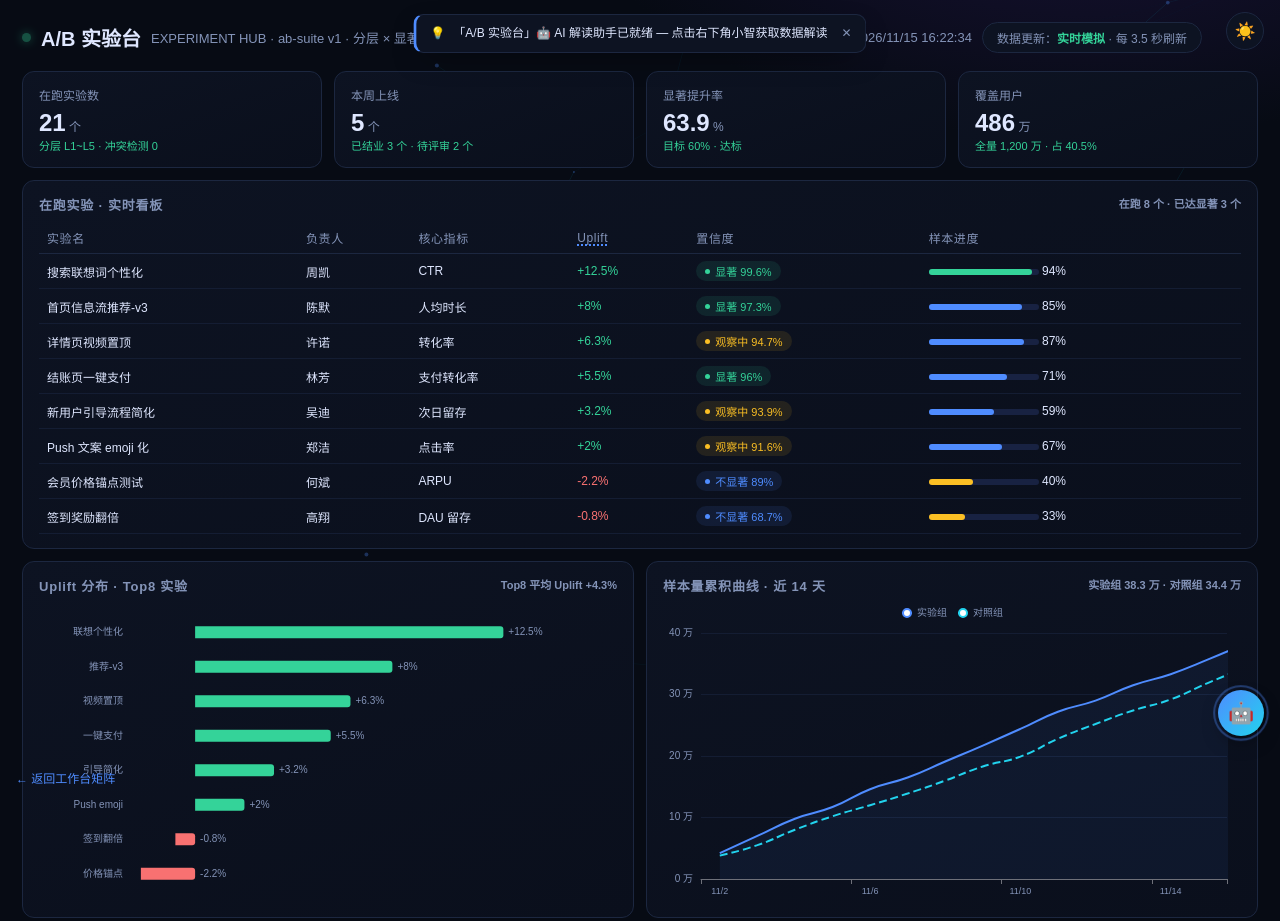
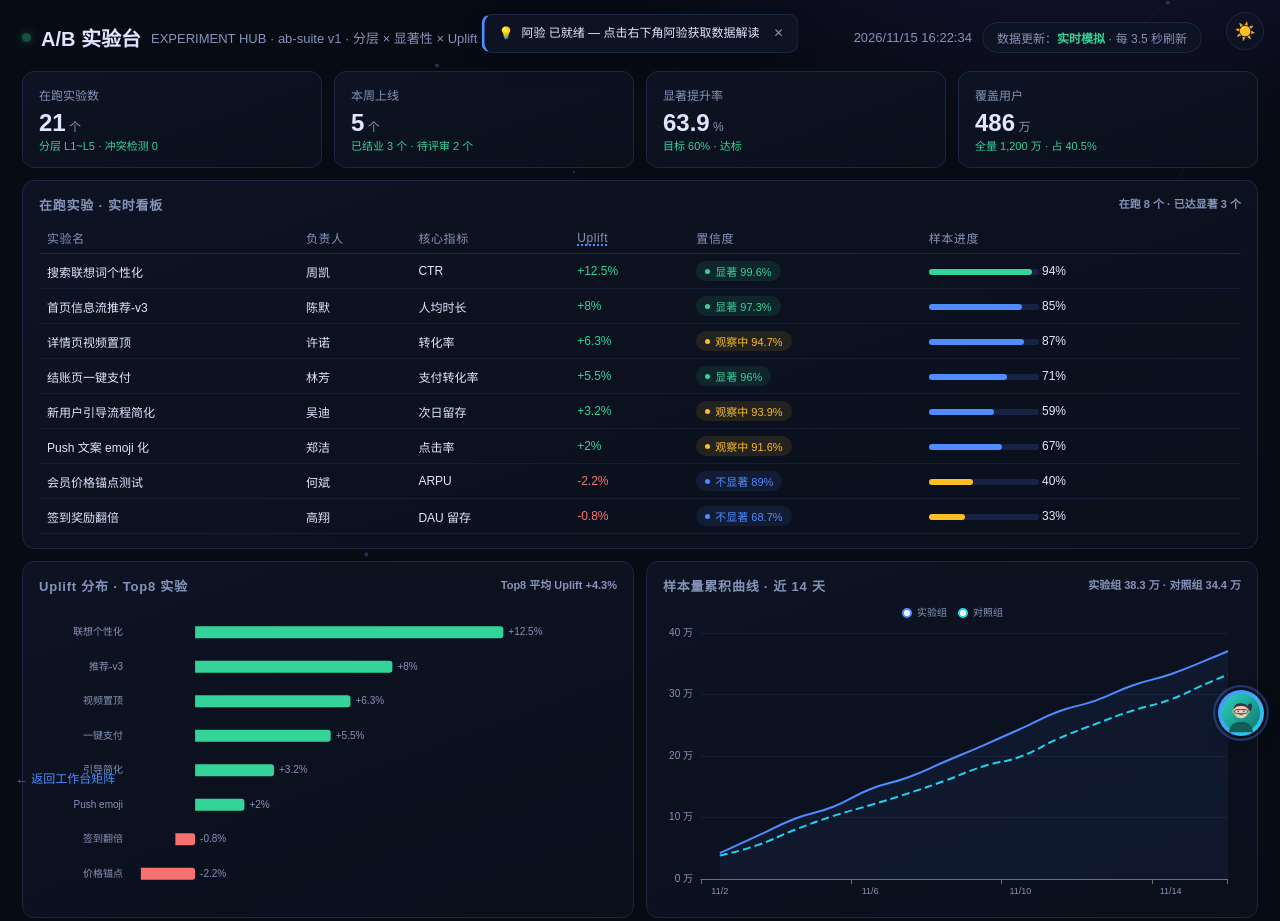
Before and after one commit to wuxiumu/zcode-workbench, a plain HTML site: page workbenches/ab-experiments/index.html in a window 1280 px wide. Shown: the top 921 px of the page. Drawn offline with nearby package versions, Linux system fonts and the light colour scheme.

Commit message:
feat(opt): P5 AI 小助手重设计 — 从通用机器人到虚拟员工身份卡
- fab 从 🤖 换成本页对应虚拟员工的迷你卡通头像（按路径自动映射，业务页面零配置）
- 面板头部员工身份卡（阿稳 · SRE 值班工程师 / 虚拟员工 · OPS CENTER · 在线），开屏问候改用人设文案
- 底部新增「👥 认识全团队」入口；va-team.js 注入 15 台（ai-assistant 之前加载）
- insights/advice/alerts 逻辑零改动，只换壳不换脑

```diff
--- a/assets/ai-assistant/ai-assistant.js
+++ b/assets/ai-assistant/ai-assistant.js
@@ -31,6 +31,14 @@
   window.__ZAI_LOADED__ = true;
 
   var cfg = function () { return window.AI_ASSISTANT || {}; };
+
+  /* 虚拟员工身份：按页面路径自动对号（va-team.js 提供数据；未加载则回退小智 🤖） */
+  var EMP = (function () {
+    try {
+      var m = location.pathname.match(/workbenches\/([a-z0-9-]+)/);
+      return (window.vaEmployee && window.vaEmployee(m ? m[1] : '')) || null;
+    } catch (e) { return null; }
+  })();
   var FALLBACK = { p1: '#0d1322', p2: '#0a0f1c', line: '#1c2740', txt: '#dfe7ff', sub: '#8494b8', acc: '#4f8cff', ok: '#34d399', warn: '#fbbf24', bad: '#f87171', cyan: '#22d3ee' };
   var v = function (n, f) {
     try { var x = getComputedStyle(document.documentElement).getPropertyValue(n).trim(); return x || FALLBACK[f]; } catch (e) { return FALLBACK[f]; }
@@ -67,7 +75,9 @@
     '.zai-chips{display:flex;gap:6px;flex-wrap:wrap;padding:8px 12px 2px}' +
     '.zai-chip{font-size:11px;color:var(--sub,' + FALLBACK.sub + ');background:var(--p2,' + FALLBACK.p2 + ');border:1px solid var(--line,' + FALLBACK.line + ');border-radius:99px;padding:4px 11px;cursor:pointer;transition:color .2s,border-color .2s;font-family:inherit}' +
     '.zai-chip:hover{color:var(--acc,' + FALLBACK.acc + ');border-color:var(--acc,' + FALLBACK.acc + ')}' +
-    '.zai-foot{padding:10px 12px 12px}' +
+    '.zai-foot{padding:10px 12px 12px;display:flex;gap:8px;align-items:stretch}' +
+    '.zai-team{display:flex;align-items:center;padding:0 13px;font-size:12px;color:var(--sub,' + FALLBACK.sub + ');text-decoration:none;border:1px solid var(--line,' + FALLBACK.line + ');border-radius:10px;white-space:nowrap;transition:color .2s,border-color .2s}' +
+    '.zai-team:hover{color:var(--acc,' + FALLBACK.acc + ');border-color:var(--acc,' + FALLBACK.acc + ')}' +
     '.zai-btn{width:100%;border:none;cursor:pointer;font-size:13px;font-weight:600;color:#fff;background:linear-gradient(92deg,var(--acc,' + FALLBACK.acc + '),var(--cyan,' + FALLBACK.cyan + '));border-radius:10px;padding:9px;font-family:inherit;transition:opacity .2s}' +
     '.zai-btn:disabled{opacity:.55;cursor:wait}' +
     '.zai-typing{display:inline-flex;gap:4px;padding:4px 2px}' +
@@ -109,16 +119,18 @@
 
   /* ---------------- 机器人面板 ---------------- */
   var fab = document.createElement('button');
-  fab.className = 'zai-fab'; fab.title = 'AI 解读助手'; fab.textContent = '🤖';
+  fab.className = 'zai-fab';
+  fab.title = EMP ? (EMP.name + ' · ' + EMP.role + ' · AI 解读助手') : 'AI 解读助手';
+  fab.innerHTML = (EMP && window.vaAvatar) ? window.vaAvatar(EMP.id, 40) : '🤖';
   document.body.appendChild(fab);
 
   var panel = document.createElement('div');
   panel.className = 'zai-panel';
   panel.innerHTML =
-    '<div class="zai-head"><span class="zai-ava">🤖</span><div class="t"><b id="zaiTitle">AI 解读助手</b><span id="zaiSub">等待工作台接入…</span></div><span class="zai-dot" title="在线"></span><button class="zai-x" title="收起">✕</button></div>' +
+    '<div class="zai-head"><span class="zai-ava">' + ((EMP && window.vaAvatar) ? window.vaAvatar(EMP.id, 40) : '🤖') + '</span><div class="t"><b id="zaiTitle">AI 解读助手</b><span id="zaiSub">等待工作台接入…</span></div><span class="zai-dot" title="在线"></span><button class="zai-x" title="收起">✕</button></div>' +
     '<div class="zai-msgs" id="zaiMsgs"></div>' +
     '<div class="zai-chips" id="zaiChips"></div>' +
-    '<div class="zai-foot"><button class="zai-btn" id="zaiBtn">🔄 生成实时解读</button></div>';
+    '<div class="zai-foot"><a class="zai-team" href="employees.html">👥 认识全团队</a><button class="zai-btn" id="zaiBtn">🔄 生成实时解读</button></div>';
   document.body.appendChild(panel);
 
   var msgs = panel.querySelector('#zaiMsgs');
@@ -200,9 +212,15 @@
     if (firstOpen) {
       firstOpen = false;
       var c = cfg();
-      panel.querySelector('#zaiTitle').textContent = (c.title || 'AI 解读助手');
-      panel.querySelector('#zaiSub').textContent = '小智 · ' + (c.subtitle || 'DATA COPILOT') + ' · 在线';
-      botSay('ok', '就绪', '你好，我是小智 🤖 已接入「' + (c.title || '本工作台') + '」的实时数据，点击下方按钮或提问标签获取解读。');
+      if (EMP) {
+        panel.querySelector('#zaiTitle').textContent = EMP.name + ' · ' + EMP.role;
+        panel.querySelector('#zaiSub').textContent = '虚拟员工 · ' + (c.subtitle || EMP.en) + ' · 在线';
+        botSay('ok', '就绪', '你好，我是 ' + EMP.name + '。' + EMP.desc + '（想认识全团队 → 左下角入口）');
+      } else {
+        panel.querySelector('#zaiTitle').textContent = (c.title || 'AI 解读助手');
+        panel.querySelector('#zaiSub').textContent = '小智 · ' + (c.subtitle || 'DATA COPILOT') + ' · 在线';
+        botSay('ok', '就绪', '你好，我是小智 🤖 已接入「' + (c.title || '本工作台') + '」的实时数据，点击下方按钮或提问标签获取解读。');
+      }
     }
     chipsBox.innerHTML = '';
     ['📊 整体解读', '⚠️ 风险提示', '💡 优化建议'].forEach(function (label) {
@@ -223,7 +241,7 @@
   /* ---------------- 欢迎提示 + 周期性业务事件提醒 ---------------- */
   setTimeout(function () {
     var c = cfg();
-    window.ZToast.show((c.title ? '「' + c.title + '」' : '') + '🤖 AI 解读助手已就绪 — 点击右下角小智获取数据解读', 'info', 5200);
+    window.ZToast.show((EMP ? EMP.name : '🤖 AI 解读助手') + ' 已就绪 — 点击右下角' + (EMP ? EMP.name : '小智') + '获取数据解读', 'info', 5200);
   }, 900);
   setInterval(function () {
     var c = cfg();
--- a/workbenches/ab-experiments/index.html
+++ b/workbenches/ab-experiments/index.html
@@ -250,6 +250,7 @@ window.AI_ASSISTANT={
     return best.cf>=95?{lv:'ok',text:'✅ 「'+best.n+'」置信度 '+best.cf+'% 达显著，可推全'}:null;}
 };
 </script>
+<script src="../../assets/va-team.js" defer></script>
 <script src="../../assets/ai-assistant/ai-assistant.js" defer></script>
 <script src="../../assets/export-tools.js" defer></script>
 <script src="../../assets/term-tips.js" defer></script>
```
Also changed, not shown: workbenches/ads-performance/index.html (+1 -0 lines), workbenches/agent-observatory/index.html (+1 -0 lines), workbenches/content-moderation/index.html (+1 -0 lines), workbenches/content-ops/index.html (+1 -0 lines), workbenches/crm-workbench/index.html (+1 -0 lines), workbenches/data-catalog/index.html (+1 -0 lines), workbenches/finance-cockpit/index.html (+1 -0 lines), workbenches/growth-analytics/index.html (+1 -0 lines), workbenches/hr-analytics/index.html (+1 -0 lines), workbenches/iot-fleet/index.html (+1 -0 lines), workbenches/llm-eval/index.html (+1 -0 lines), workbenches/ops-center/index.html (+1 -0 lines), workbenches/supply-chain-hub/index.html (+1 -0 lines), workbenches/support-desk/index.html (+1 -0 lines).
